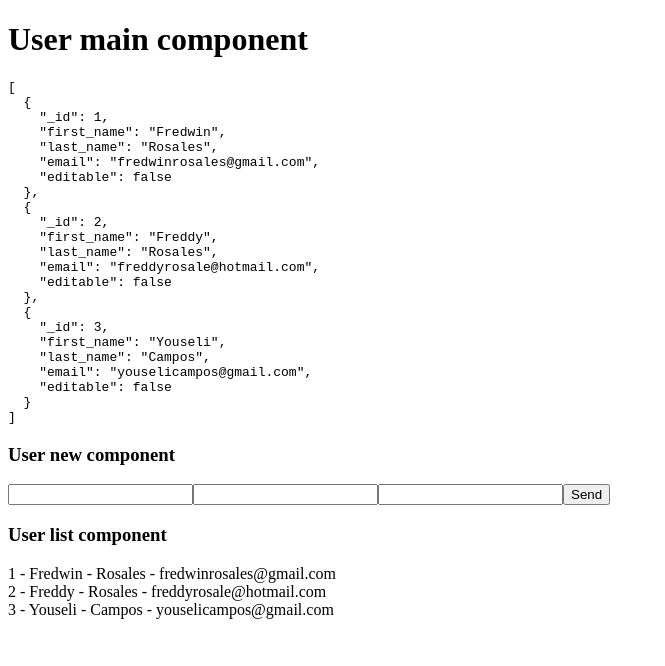
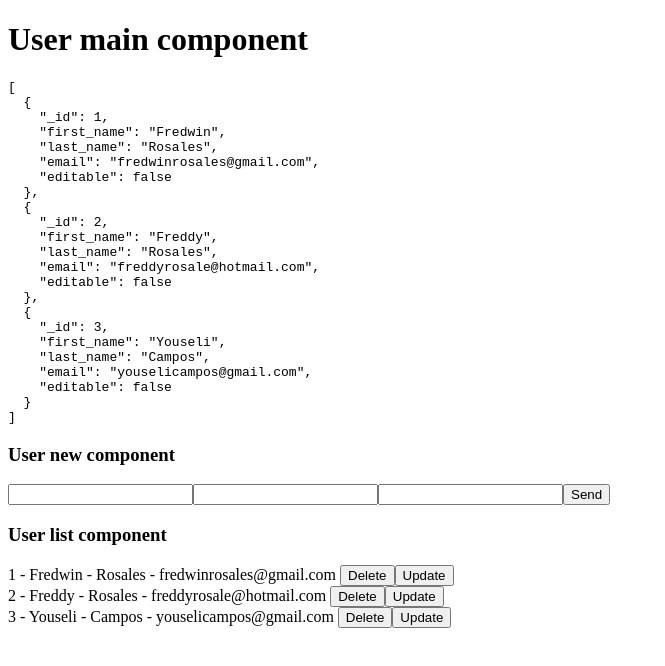
Before and after one commit to fredwinrosales/basic-MEAN-app, an Angular app: page / in a window 1280 px wide. Shown: the top 666 px of the page, without its empty margins (0-665 px from the left). Built offline with nearby package versions, Linux system fonts and the light colour scheme.

Commit message:
Eliminar datos

```diff
--- a/src/app/user/user-list/user-list.component.html
+++ b/src/app/user/user-list/user-list.component.html
@@ -2,4 +2,6 @@
 
 <div *ngFor="let user of users">
 	{{ user._id }} - {{ user.first_name }} - {{ user.last_name }} - {{ user.email }}
+	<button (click)="destroy(user)">Delete</button>
+	<button>Update</button>
 </div>
--- a/src/app/user/user-list/user-list.component.ts
+++ b/src/app/user/user-list/user-list.component.ts
@@ -1,4 +1,6 @@
-import { Component, OnInit, Input } from '@angular/core';
+import { Component, OnInit, Input, Output, EventEmitter } from '@angular/core';
+
+import { User } from '../user';
 
 @Component({
   selector: 'app-user-list',
@@ -7,10 +9,16 @@ import { Component, OnInit, Input } from '@angular/core';
 })
 export class UserListComponent implements OnInit {
 	@Input() users;
+	@Output() destroyUserEvent = new EventEmitter();
+
 	constructor() { }
 
 	ngOnInit() {
 
 	}
 
+	destroy(user: User) {
+		this.destroyUserEvent.emit(user);
+	}
+
 }
--- a/src/app/user/user.component.html
+++ b/src/app/user/user.component.html
@@ -4,4 +4,4 @@
 
 <app-user-new (createNewUserEvent)="create($event)"></app-user-new>
 
-<app-user-list [users]="users"></app-user-list>
+<app-user-list [users]="users" (destroyUserEvent)="destroy($event)"></app-user-list>
--- a/src/app/user/user.component.ts
+++ b/src/app/user/user.component.ts
@@ -32,4 +32,12 @@ export class UserComponent implements OnInit {
     this.users.push(user);
   }
 
+  destroy(user: User) {
+    const response = confirm("Confirm?");
+    if(response) {
+      const i = this.users.indexOf(user);
+      this.users.splice(i, 1);
+    }
+  }
+
 }
```
